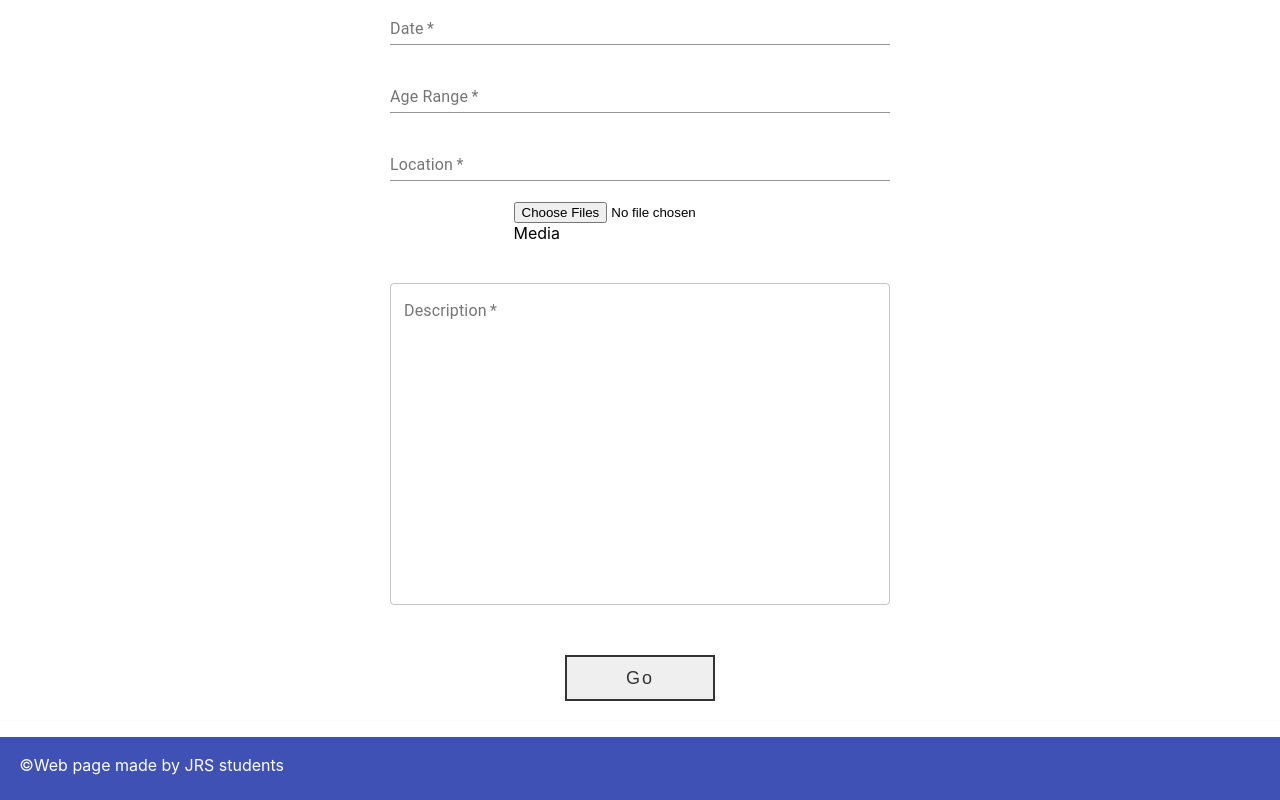
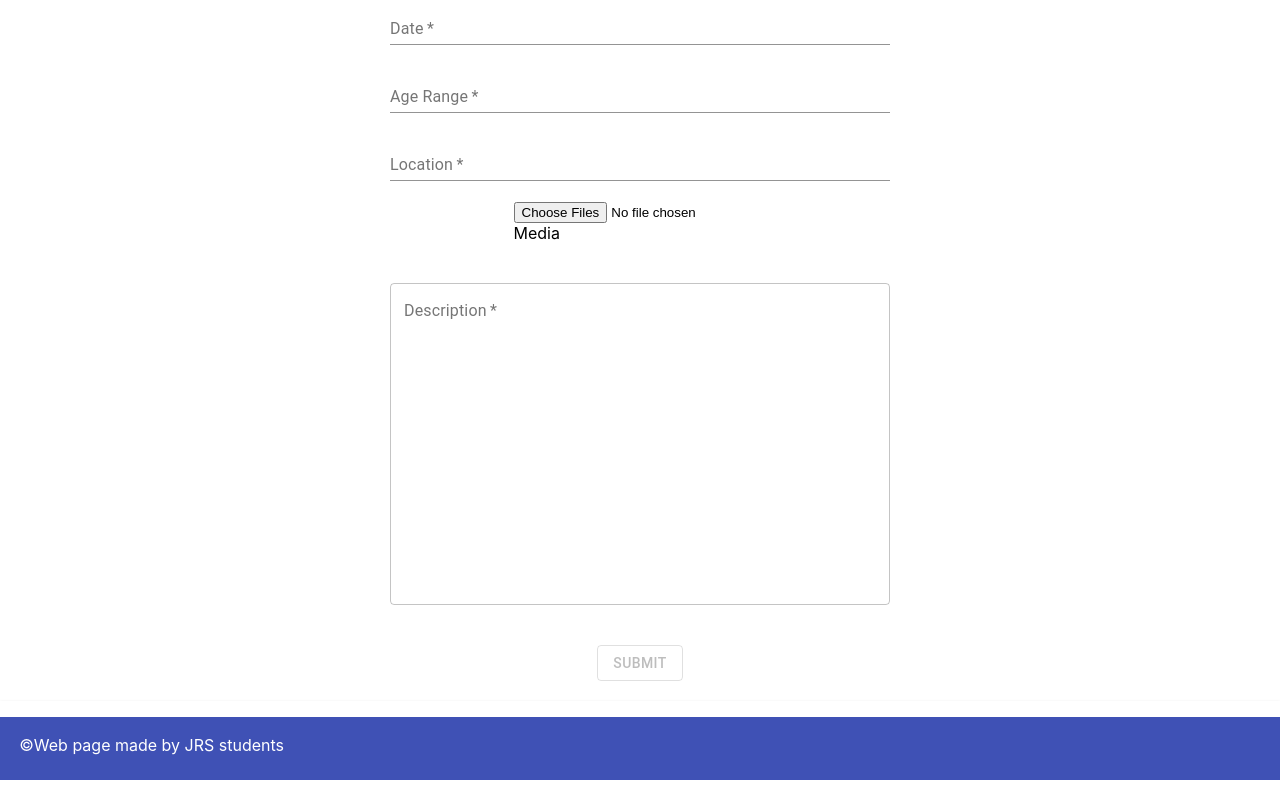
Before and after one commit to ColbyBurke/the-pregame-app, a React (Create React App) app: page /events/create in a window 1280 px wide. Shown: the part 325-1125 px from the top of the page. Built offline with nearby package versions, Linux system fonts and the light colour scheme.

Commit message:
working popup when submit buttton clicked for creating groups or events. Also disables button after posting either.

```diff
--- /dev/null
+++ b/src/components/AlertDialog.js
@@ -0,0 +1,48 @@
+import React from 'react';
+import Button from '@material-ui/core/Button';
+import Dialog from '@material-ui/core/Dialog';
+import DialogActions from '@material-ui/core/DialogActions';
+import DialogContent from '@material-ui/core/DialogContent';
+import DialogContentText from '@material-ui/core/DialogContentText';
+import DialogTitle from '@material-ui/core/DialogTitle';
+
+export default function AlertDialog({props}) {
+  const [open, setOpen] = React.useState(false);
+
+  console.log(props);
+
+  const handleClickOpen = () => {
+    setOpen(true);
+  };
+
+  const handleClose = () => {
+    setOpen(false);
+  };
+
+  return (
+    <div>
+      <Button id="alert-button" variant="outlined" color="primary" onClick={handleClickOpen} type="submit" disabled={props.page === 'event' ? !props.name.length || !props.group.length || !props.date.length || !props.age.length || !props.images.length ||  !props.description.length || !props.location.length || props.clicked : !props.name.length || !props.comments.length || !props.events.length || !props.groupLeader.length || !props.description.length ||  !props.age.length || props.clicked}>
+        Submit
+      </Button>
+      <Dialog
+        open={open}
+        onClose={handleClose}
+        aria-labelledby="alert-dialog-title"
+        aria-describedby="alert-dialog-description"
+      >
+        <DialogTitle id="alert-dialog-title"></DialogTitle>
+        <DialogContent>
+          <DialogContentText id="alert-dialog-description">
+            {props.page === 'event' && 'Event created!'}
+            {props.page === 'group' && 'Group created!'}
+          </DialogContentText>
+        </DialogContent>
+        <DialogActions>
+          <Button onClick={handleClose} color="primary">
+            Close
+          </Button>
+        </DialogActions>
+      </Dialog>
+    </div>
+  );
+}
--- a/src/components/CreateEvents.js
+++ b/src/components/CreateEvents.js
@@ -1,6 +1,7 @@
 import React, { useState } from 'react'
 import { TextField } from '@material-ui/core'
 import axios from 'axios'
+import AlertDialog from './AlertDialog'
 
 
 
@@ -12,6 +13,7 @@ function CreateEvents() {
     const [location, setLocation]=useState("")
     const [images, setImages]=useState("")
     const [description, setDescription]=useState("")
+    const [clicked, setClicked] = useState(false)
     const handleImage = e => {
         let input = e.target;
         for (let i = 0; i < input.files.length; i++) {
@@ -54,6 +56,7 @@ function CreateEvents() {
             images,
             description
                 )
+                setClicked(true)
             }}>
                 <div className="input-container">
 
@@ -120,7 +123,13 @@ function CreateEvents() {
                 <div className="input-container">
 
             <br></br>
-                    <button className="go"><span>Go</span></button>
+            <AlertDialog props={{name, group,            date,
+            age,
+            location,
+            images,
+            description,
+            page: 'event', clicked }}></AlertDialog>
+                    {/* <button className="go" ><span>Go</span></button> */}
                 </div>
             </form>
         </div>
--- a/src/components/CreateGroups.js
+++ b/src/components/CreateGroups.js
@@ -1,6 +1,7 @@
 import React, {useState} from 'react'
 import { TextField } from '@material-ui/core'
 import axios from 'axios'
+import AlertDialog from './AlertDialog'
 
 
 
@@ -12,6 +13,7 @@ function CreateGroups() {
     const [groupLeader, setGroupLeader] = useState("")
     const [description, setDescription] = useState("")
     const [age, setAge] = useState("")
+    const [clicked, setClicked] = useState(false)
     const handlePost = (
         name,
         comments,
@@ -44,6 +46,7 @@ function CreateGroups() {
                     description,
                     age
                 )
+                setClicked(true)
             }}>
                     <div className="input-container">
 
@@ -94,7 +97,7 @@ function CreateGroups() {
                     <div className="input-container">
 
                         <br></br>
-                        <button className="go"><span>Go</span></button>
+                        <AlertDialog props={{name, comments, events, groupLeader, description, age, page: 'group', clicked}}/>
                     </div>
                 </form>
 
```
